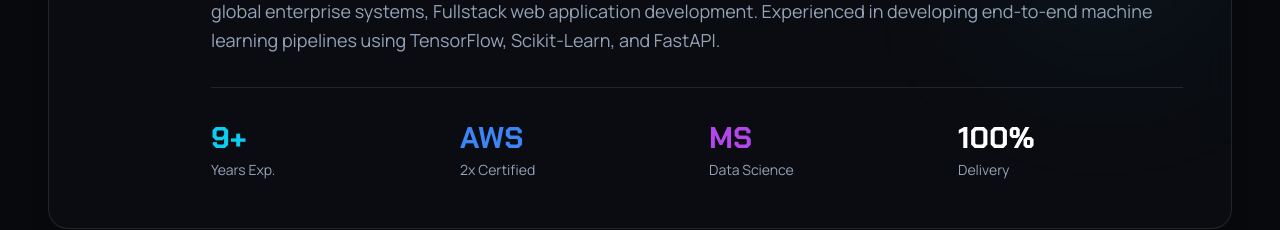
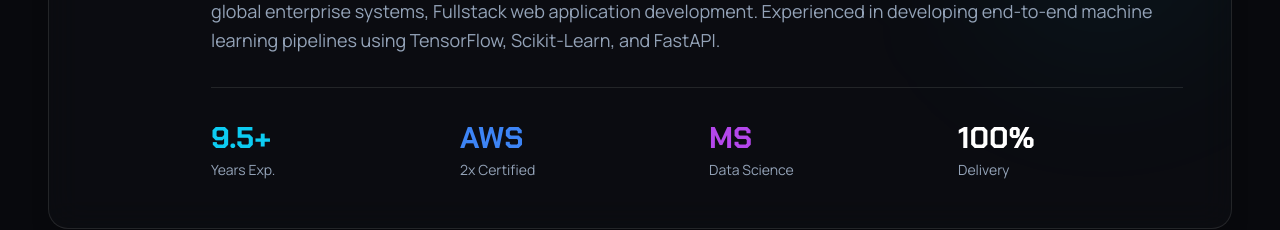
Before and after one commit to DhanushGWU1995/dhanush-mathivanan-portfolio, a React (Vite) app: page / in a window 1280 px wide. Shown: the part 1280-1510 px from the top of the page. Built offline with nearby package versions, Linux system fonts and the light colour scheme.

Commit message:
fix: update experience to 9.5+ years

```diff
--- a/src/components/About.tsx
+++ b/src/components/About.tsx
@@ -28,7 +28,7 @@ export function About() {
 
                 <div className="mt-8 pt-8 border-t border-white/10 grid grid-cols-2 md:grid-cols-4 gap-6">
                   <div>
-                    <div className="text-3xl font-bold text-primary font-display mb-1">9+</div>
+                    <div className="text-3xl font-bold text-primary font-display mb-1">9.5+</div>
                     <div className="text-sm text-muted-foreground">Years Exp.</div>
                   </div>
                   <div>
```
